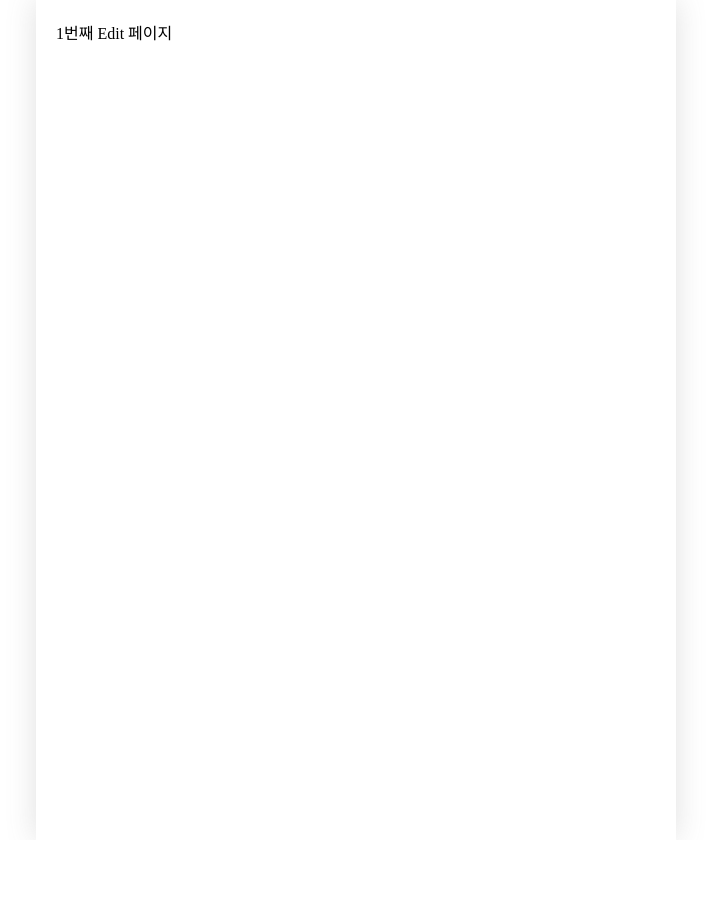
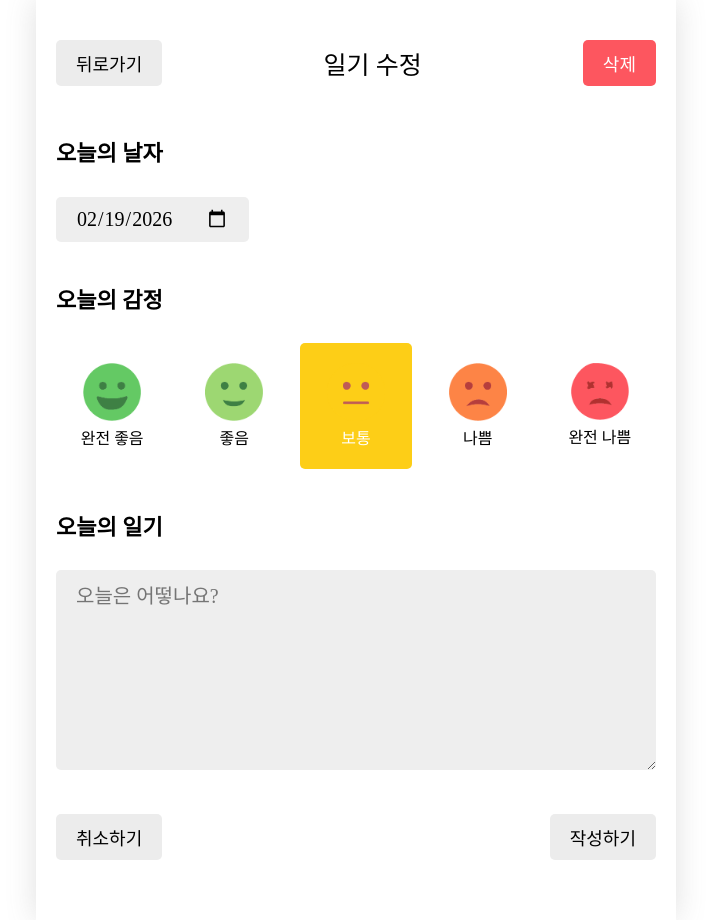
Before and after one commit to lsmxy4/react-router-dom, a React (Vite) app: page /edit/1 in a window 1280 px wide. Shown: the whole page, without its empty margins (284-995 px from the left). Before the commit the page ends 840 px from the top, so only its background shows below. Built offline with nearby package versions, Linux system fonts and the light colour scheme; a web font is replaced by a local one.

Commit message:
react-router-dom-4

```diff
--- a/src/components/Editor.jsx
+++ b/src/components/Editor.jsx
@@ -4,15 +4,8 @@ import './Editor.css'
 import Button from './Button'
 import EmotionItme from './EmotionItme'
 import { useNavigate } from 'react-router-dom'
-
-const emotionList = [
-    {emotionId:1,emotionName:'완전 좋음'},
-    {emotionId:2,emotionName:'좋음'},
-    {emotionId:3,emotionName:'보통'},
-    {emotionId:4,emotionName:'나쁨'},
-    {emotionId:5,emotionName:'완전 나쁨'},
-]
-
+import {getStringedDate} from '../util/getStringedDate'
+import {emotionList} from '../util/constants'
 
 const Editor = ({onSumit}) => {
     const nav = useNavigate()
@@ -23,12 +16,12 @@ const Editor = ({onSumit}) => {
         content:''
     })
 
-    const onChangeInput = (e) =>{
+    const onChangeInput = (e)=>{
     let name = e.target.name
     let value = e.target.value
 
-        if(name === 'createDate'){
-            value = new Date(value)
+    if(name ==='createdDate'){
+      value =new Date(value)
     }
 
     setInput({
@@ -46,7 +39,8 @@ const Editor = ({onSumit}) => {
         <section className='date-section'>
             <h4>오늘의 날자</h4>
             <input type="date" name='createdDate'
-            onChange={onChangeInput}/>
+            onChange={onChangeInput}
+            value={getStringedDate(input.createdDate)}/>
         </section>
             <h4>오늘의 감정</h4>
         <section className='emotion-section'>
--- a/src/pages/Edit.jsx
+++ b/src/pages/Edit.jsx
@@ -1,12 +1,19 @@
 import React from 'react'
 import { useParams } from 'react-router-dom'
+import Header from '../components/Header'
+import Button from '../components/Button'
+import Editor from '../components/Editor'
 
 const Edit = () => {
     const params = useParams()
-        console.log(params)
   return (
-
-    <div>{params.id}번째 Edit 페이지</div>
+    <div>
+      <Header
+      leftChild={<Button text={'뒤로가기'}/>}
+      title={'일기 수정'}
+      rightChild={<Button text={'삭제'} type={'NEGATIVE'}/>}/>
+      <Editor/>
+    </div>
   )
 }
 
--- /dev/null
+++ b/src/util/constants.js
@@ -0,0 +1,7 @@
+export const emotionList = [
+    {emotionId:1,emotionName:'완전 좋음'},
+    {emotionId:2,emotionName:'좋음'},
+    {emotionId:3,emotionName:'보통'},
+    {emotionId:4,emotionName:'나쁨'},
+    {emotionId:5,emotionName:'완전 나쁨'},
+]
--- /dev/null
+++ b/src/util/getStringedDate.js
@@ -0,0 +1,15 @@
+export const getStringedDate = (targetDate) => {
+    let year = targetDate.getFullYear()
+    let month = targetDate.getMonth() + 1
+    let date = targetDate.getDate()
+
+    if(month<10){
+        month =`0${month}`
+    }
+
+    if(date<10){
+        date=`0${date}`
+    }
+
+    return `${year}-${month}-${date}`
+}
```
Lines whose indentation alone changed are shown as unchanged.
